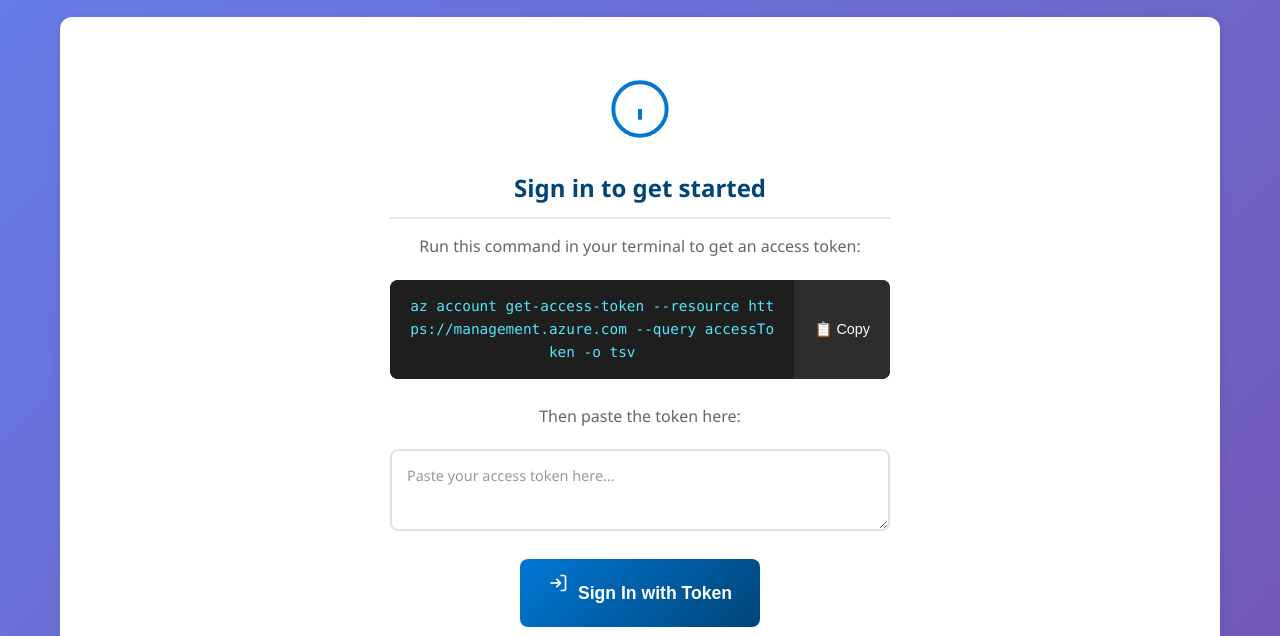
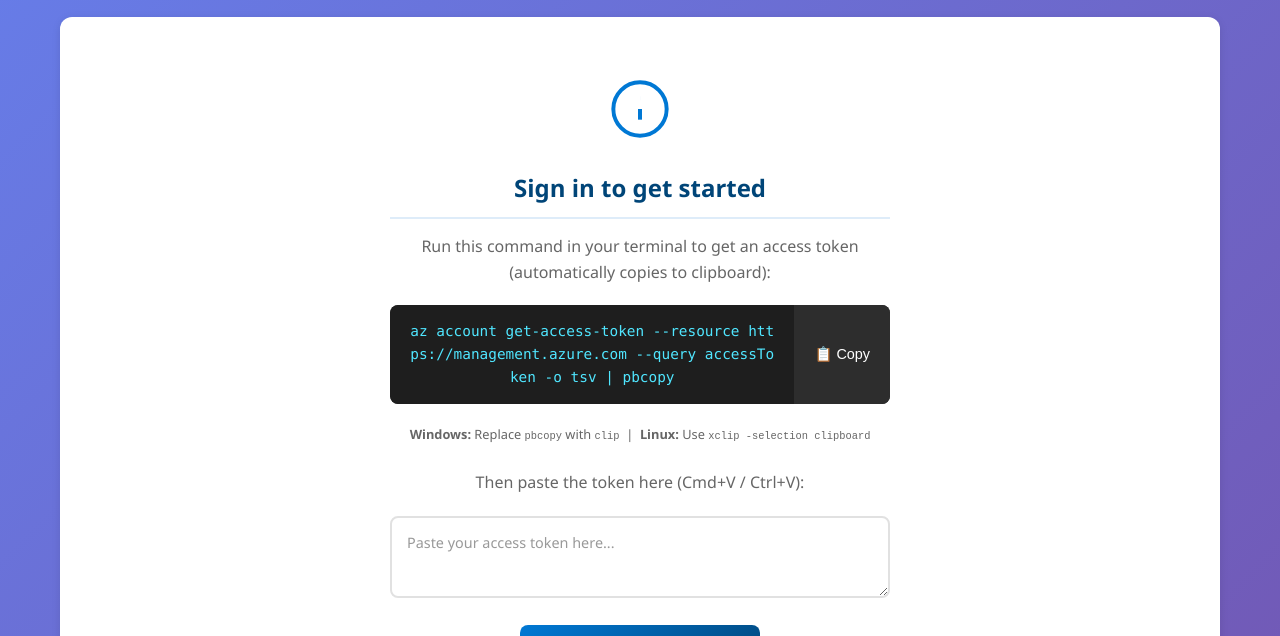
Before and after one commit to osalzberg/azure-monitor-cost-optimizer, a website: page static-site/index.html in a window 1280 px wide. Shown: the part 134-770 px from the top of the page. Drawn offline with Linux system fonts and the light colour scheme; a web font is replaced by a local one.

Commit message:
Update token command to auto-copy to clipboard with platform notes

```diff
--- a/static-site/index.html
+++ b/static-site/index.html
@@ -38,12 +38,16 @@
                         <path d="M12 8h.01"/>
                     </svg>
                     <h2>Sign in to get started</h2>
-                    <p>Run this command in your terminal to get an access token:</p>
+                    <p>Run this command in your terminal to get an access token (automatically copies to clipboard):</p>
                     <div class="cli-command-container">
-                        <code class="cli-command">az account get-access-token --resource https://management.azure.com --query accessToken -o tsv</code>
+                        <code class="cli-command">az account get-access-token --resource https://management.azure.com --query accessToken -o tsv | pbcopy</code>
                         <button class="copy-cli-btn" onclick="copyCommand()">📋 Copy</button>
                     </div>
-                    <p class="auth-step">Then paste the token here:</p>
+                    <p class="platform-note" style="font-size: 0.8em; color: #666; margin-top: 4px;">
+                        <strong>Windows:</strong> Replace <code>pbcopy</code> with <code>clip</code> &nbsp;|&nbsp;
+                        <strong>Linux:</strong> Use <code>xclip -selection clipboard</code>
+                    </p>
+                    <p class="auth-step">Then paste the token here (Cmd+V / Ctrl+V):</p>
                     <textarea id="tokenInput" class="token-input" placeholder="Paste your access token here..." rows="3"></textarea>
                     <button id="signInBtn" class="primary-btn" onclick="signInWithToken()">
                         <svg xmlns="http://www.w3.org/2000/svg" width="20" height="20" viewBox="0 0 24 24" fill="none" stroke="currentColor" stroke-width="2">
```
